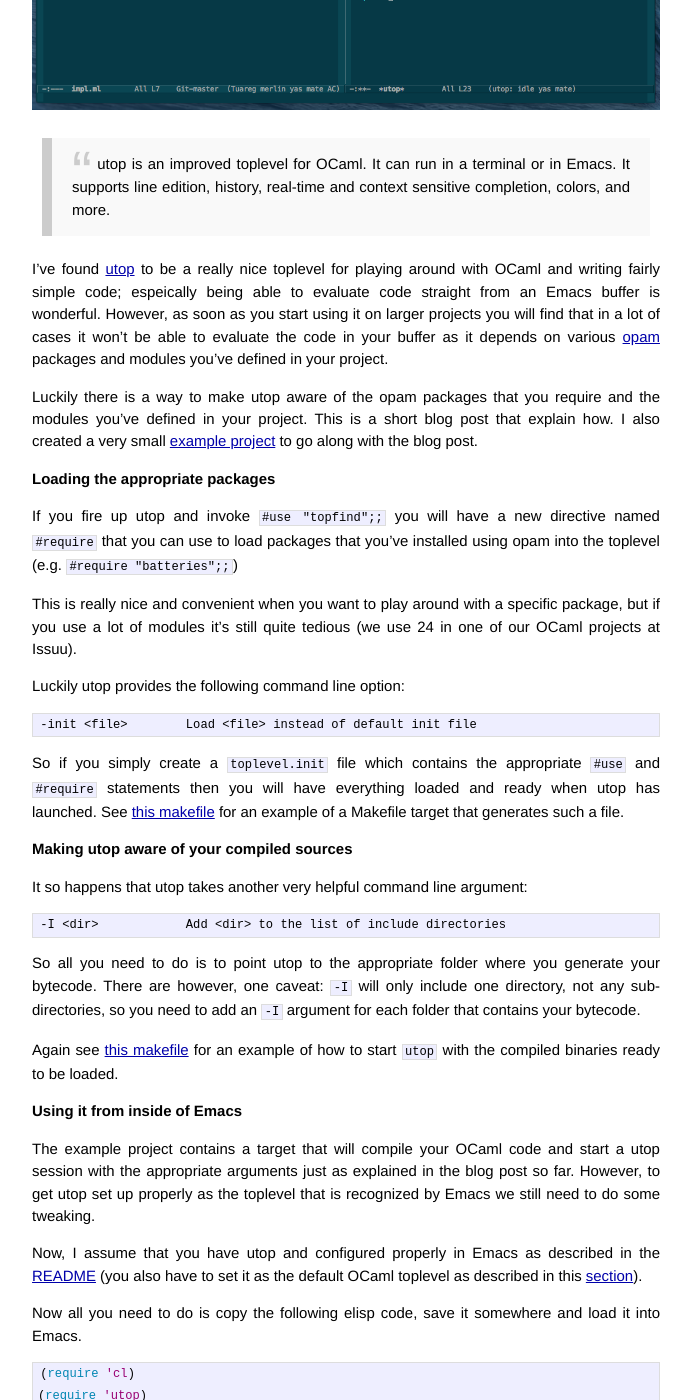
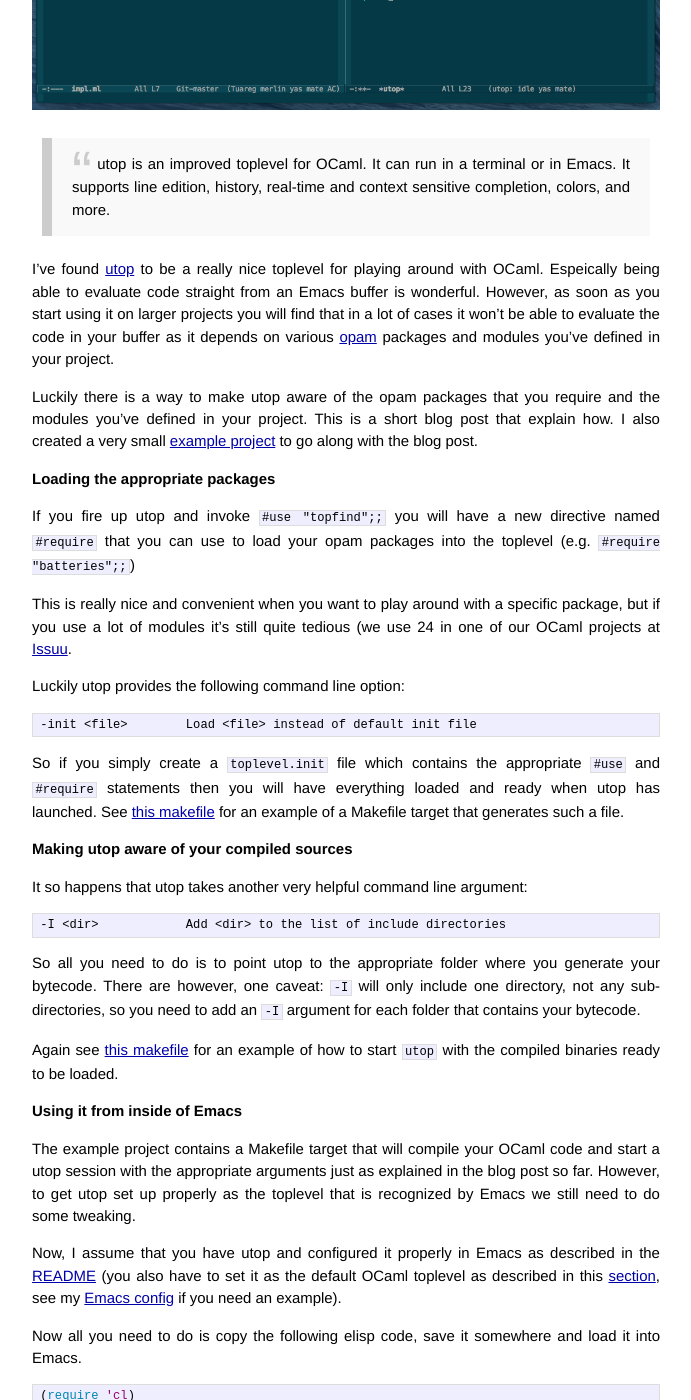
Before and after one commit to mads-hartmann/blog.mads-hartmann.com, a Jekyll site: the page built from _posts/2014-01-05-using-utop-in-emacs.markdown, in a window 1280 px wide and 1400 px high, scrolled down 384 px. Shown: the whole window, without its empty margins (294-985 px from the left). Built offline with Jekyll 4.4.1, drawn with Linux system fonts in a browser that asks for light colours; Markdown is read by kramdown in place of the engine named in the settings.

Commit message:
Small improvements to the text

```diff
--- a/_posts/2014-01-05-using-utop-in-emacs.markdown
+++ b/_posts/2014-01-05-using-utop-in-emacs.markdown
@@ -13,15 +13,15 @@
 > in Emacs. It supports line edition, history, real-time and context
 > sensitive completion, colors, and more.
 
-I've found [utop](https://github.com/diml/utop) to be a really nice toplevel for playing around with OCaml and writing fairly simple code; espeically being able to evaluate code straight from an Emacs buffer is wonderful. However, as soon as you start using it on larger projects you will find that in a lot of cases it won't be able to evaluate the code in your buffer as it depends on various [opam](http://opam.ocamlpro.com) packages and modules you've defined in your project.
+I've found [utop](https://github.com/diml/utop) to be a really nice toplevel for playing around with OCaml. Espeically being able to evaluate code straight from an Emacs buffer is wonderful. However, as soon as you start using it on larger projects you will find that in a lot of cases it won't be able to evaluate the code in your buffer as it depends on various [opam](http://opam.ocamlpro.com) packages and modules you've defined in your project.
 
 Luckily there is a way to make utop aware of the opam packages that you require and the modules you've defined in your project. This is a short blog post that explain how. I also created a very small [example project](http://github.com/mads379/ocaml-utop-emacs-example) to go along with the blog post.
 
 ## Loading the appropriate packages
 
-If you fire up utop and invoke `#use "topfind";;` you will have a new directive named `#require` that you can use to load packages that you've installed using opam into the toplevel (e.g. `#require "batteries";;`)
+If you fire up utop and invoke `#use "topfind";;` you will have a new directive named `#require` that you can use to load your opam packages into the toplevel (e.g. `#require "batteries";;`)
 
-This is really nice and convenient when you want to play around with a specific package, but if you use a lot of modules it's still quite tedious (we use 24 in one of our OCaml projects at Issuu).
+This is really nice and convenient when you want to play around with a specific package, but if you use a lot of modules it's still quite tedious (we use 24 in one of our OCaml projects at [Issuu](http://www.issuu.com/about).
 
 Luckily utop provides the following command line option:
 
@@ -41,9 +41,9 @@
 
 ## Using it from inside of Emacs
 
-The example project contains a target that will compile your OCaml code and start a utop session with the appropriate arguments just as explained in the blog post so far.  However, to get utop set up properly as the toplevel that is recognized by Emacs we still need to do some tweaking.
+The example project contains a Makefile target that will compile your OCaml code and start a utop session with the appropriate arguments just as explained in the blog post so far.  However, to get utop set up properly as the toplevel that is recognized by Emacs we still need to do some tweaking.
 
-Now, I assume that you have utop and configured properly in Emacs as described in the [README](https://github.com/diml/utop) (you also have to set it as the default OCaml toplevel as described in this [section](https://github.com/diml/utop#integration-with-the-tuaregtyperex-mode)).
+Now, I assume that you have utop and configured it properly in Emacs as described in the [README](https://github.com/diml/utop) (you also have to set it as the default OCaml toplevel as described in this [section](https://github.com/diml/utop#integration-with-the-tuaregtyperex-mode), see my [Emacs config](https://github.com/mads379/.emacs.d/blob/master/languages.el#L18) if you need an example).
 
 Now all you need to do is copy the following elisp code, save it somewhere and load it into Emacs.
 
```
